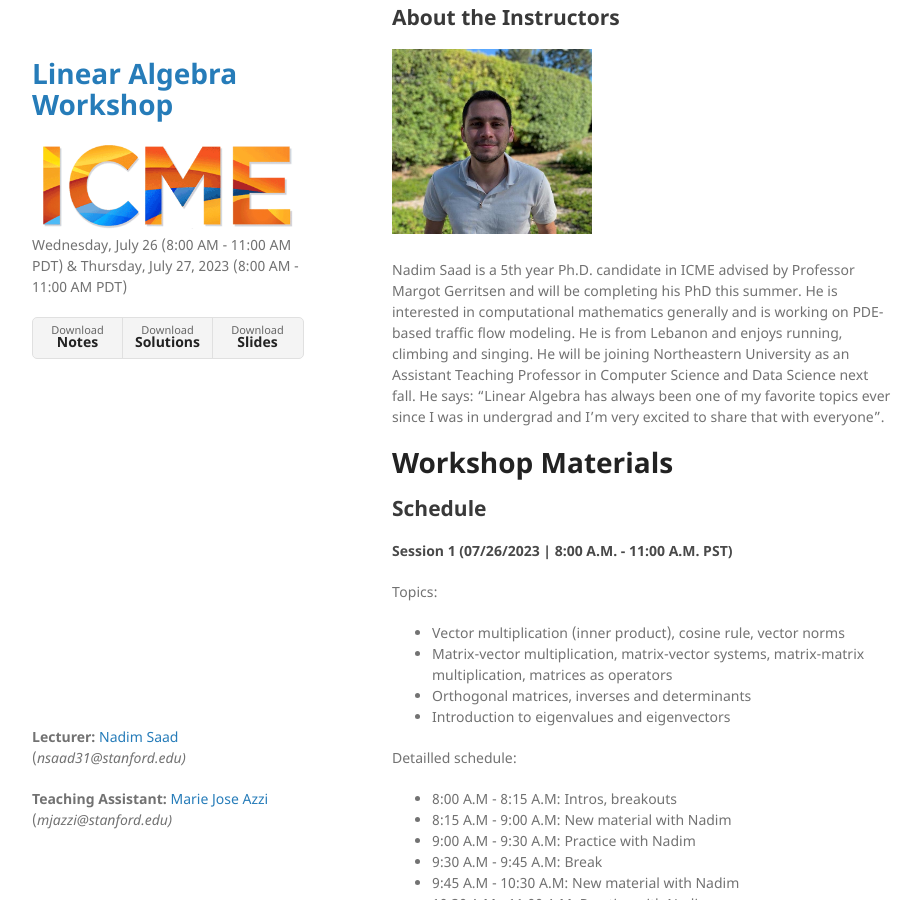
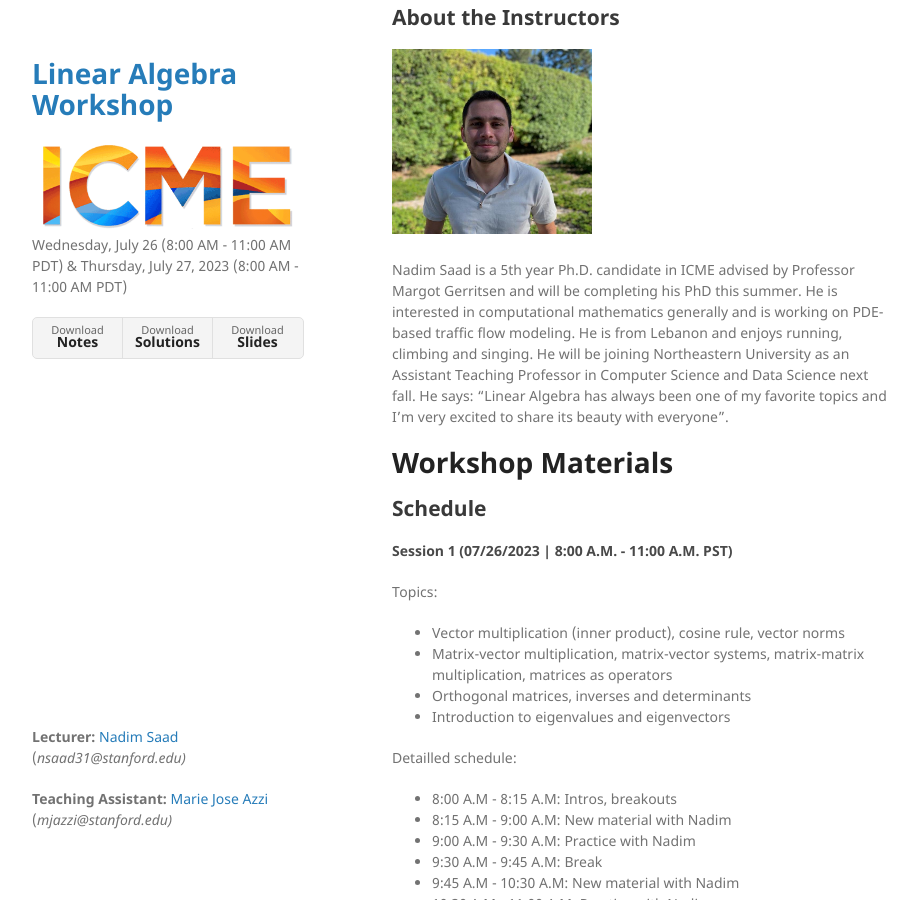
Before and after one commit to nsaad31/Linear_Algebra_ICME_Workshops_2023, a Jekyll site: the page built from index.md, in a window 1280 px wide and 900 px high, scrolled down 624 px. Shown: the whole window, without its empty margins (178-1099 px from the left). Built offline with Jekyll 4.4.1, drawn with Linux system fonts in a browser that asks for light colours; our own code applies the rules of GitHub Pages for plain Markdown files.

Commit message:
Update index.md

```diff
--- a/index.md
+++ b/index.md
@@ -15,7 +15,7 @@ We hope you will enjoy this (first?) foray into linear algebra!
 
 ![Nadim Saad](/assets/img/nadim-saad-profilephoto.JPG){:style="max-width:40%;"}
 
-Nadim Saad is a 5th year Ph.D. candidate in ICME advised by Professor Margot Gerritsen and will be completing his PhD this summer. He is interested in computational mathematics generally and is working on PDE-based traffic flow modeling. He is from Lebanon and enjoys running, climbing and singing. He will be joining Northeastern University as an Assistant Teaching Professor in Computer Science and Data Science next fall. He says: “Linear Algebra has always been one of my favorite topics ever since I was in undergrad and I’m very excited to share that with everyone”.
+Nadim Saad is a 5th year Ph.D. candidate in ICME advised by Professor Margot Gerritsen and will be completing his PhD this summer. He is interested in computational mathematics generally and is working on PDE-based traffic flow modeling. He is from Lebanon and enjoys running, climbing and singing. He will be joining Northeastern University as an Assistant Teaching Professor in Computer Science and Data Science next fall. He says: “Linear Algebra has always been one of my favorite topics and I’m very excited to share its beauty with everyone”.
 
 # Workshop Materials
 
```
